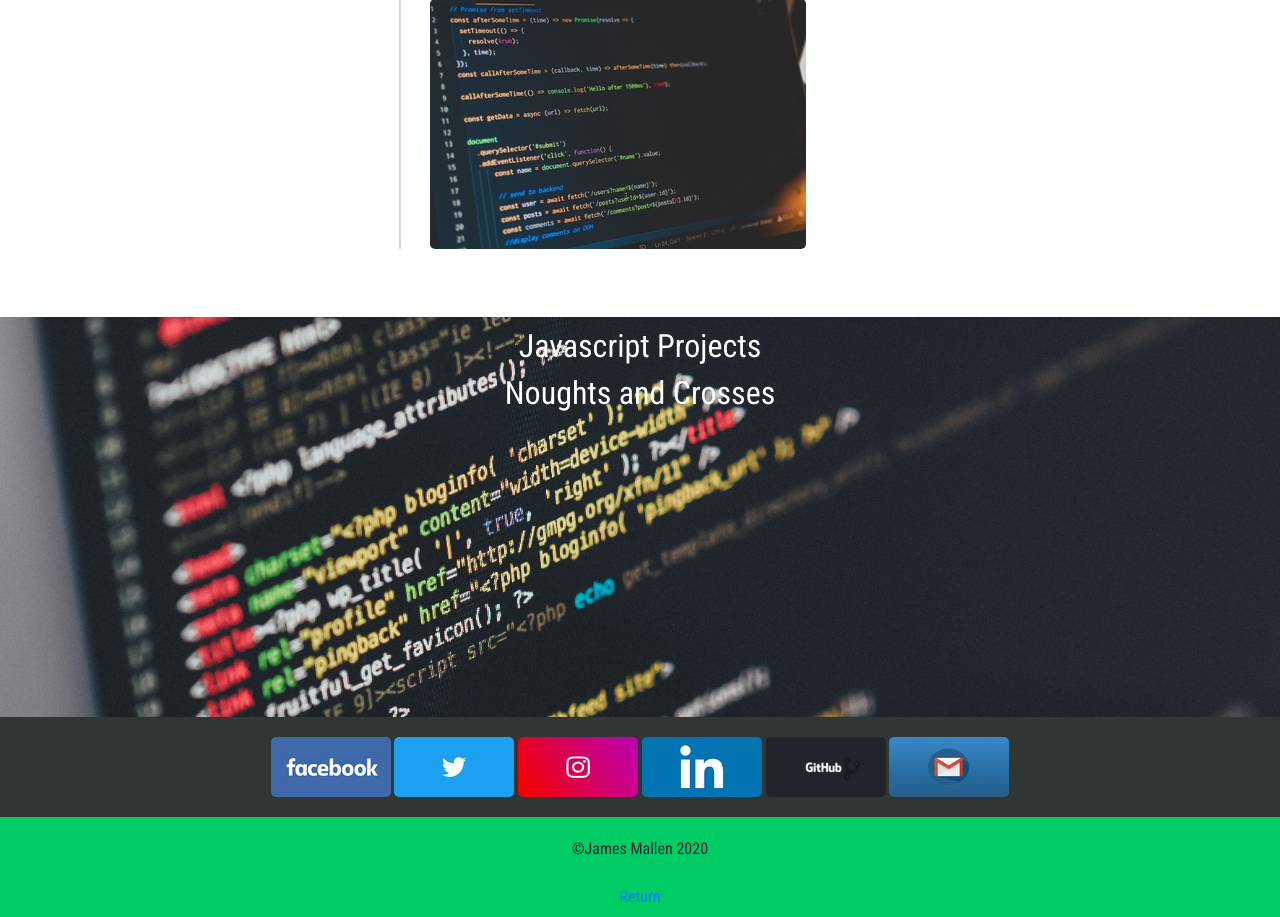
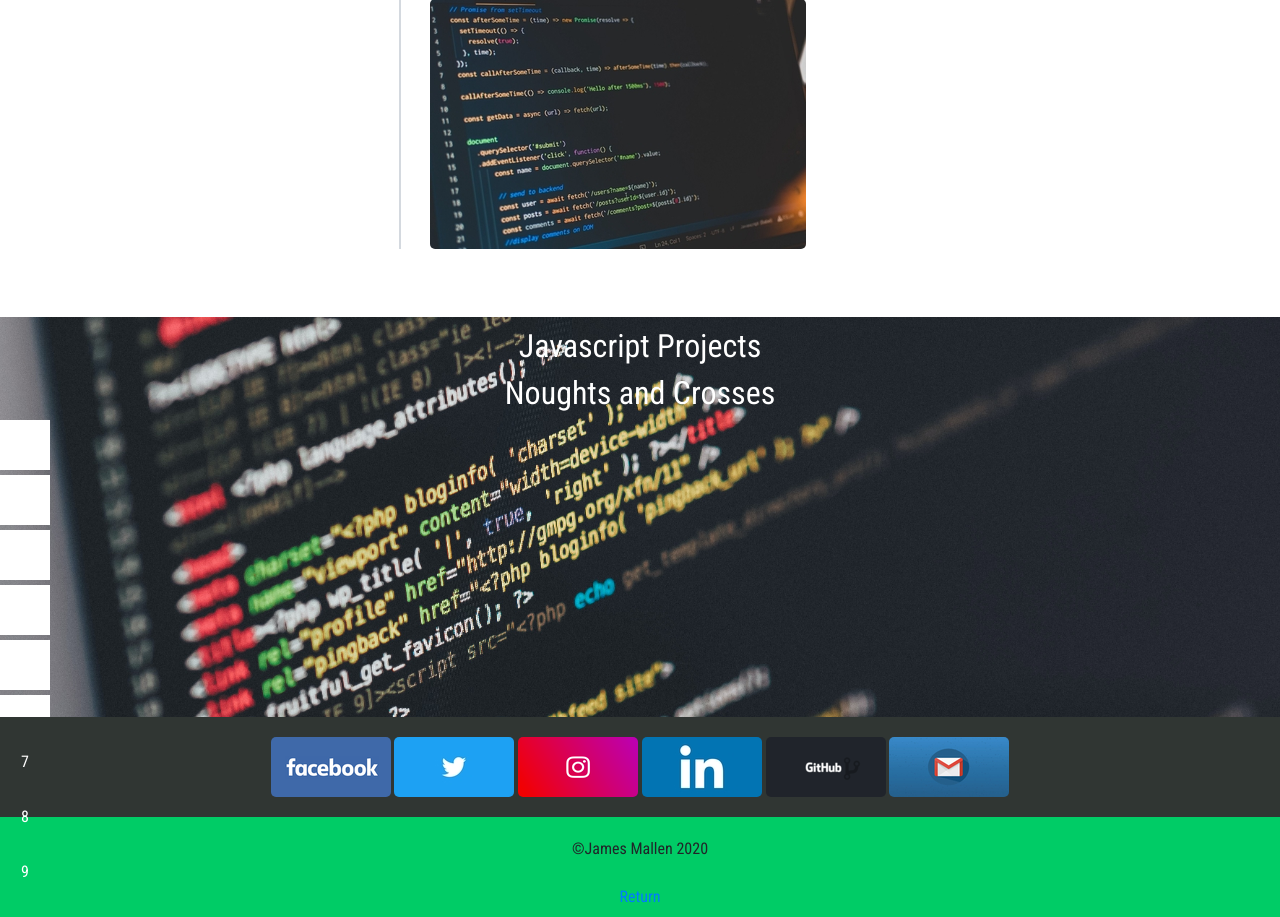
Before and after one commit to jmgithub1/PortfolioProject.io, a PHP site: page / in a window 1280 px wide. Shown: the part 3482-4399 px from the top of the page. Run offline with PHP 8.4, Linux system fonts and the light colour scheme.

Commit message:
clickable box

```diff
--- a/app.js
+++ b/app.js
@@ -7,7 +7,7 @@
 // odd click x  even click o
 //if number of clicks odd = x, otherwise 0
 // images for noughts and crosses
-const userClick = document.querySelector(".Cell0");
+const userClick = document.querySelector(".cell");
 
 userClick.addEventListener("click", () => {
     alert("You've clicked a box");
--- a/index.html
+++ b/index.html
@@ -92,21 +92,20 @@ integrity="sha384-JcKb8q3iqJ61gNV9KGb8thSsNjpSL0n8PARn9HuZOnIxN0hoP+VmmDGMN5t9UJ
                 </div>
             </div>
         </section>
-        <section id="java" class="JavaGame">
+        <section id="java" class="javaGame">
             <h2 class="game--title">Javascript Projects</h2>
-            <div id="Game">
-            <h2>Noughts and Crosses</h2>
-            <div id ="gameContainer">
-                <div class="Cell0"></div>
-                <div class="Cell1"></div>
-                <div class="Cell2"></div>
-                <div class="Cell3"></div>
-                <div class="Cell4"></div>
-                <div class="Cell5"></div>
-                <div class="Cell6"></div>
-                <div class="Cell7"></div>
-                <div class="Cell8"></div>
-            </div>
+                <h2>Noughts and Crosses</h2>
+                <section id="grid">
+                    <div class="cell" id="cell0">1</div>
+                    <div class="cell" id="cell1">2</div>
+                    <div class="cell" id="cell2">3</div>
+                    <div class="cell" id="cell3">4</div>
+                    <div class="cell" id="cell4">5</div>
+                    <div class="cell" id="cell5">6</div>
+                    <div class="cell" id="cell6">7</div>
+                    <div class="cell" id="cell7">8</div>
+                    <div class="cell" id="cell8">9</div>
+                </section>
         </section>
         <section id="contact" class="contactme">
             <div id="socialmedia">
--- a/style.css
+++ b/style.css
@@ -54,7 +54,7 @@ img{
 
 
 
-.JavaGame{
+.javaGame{
     padding-top: 10px;
     height: 400px;
     background-image: url("images/ilya-pavlov-OqtafYT5kTw-unsplash\ \(1\).jpg");
@@ -62,6 +62,22 @@ img{
     background-size: cover;
     text-align: center;
 }
+
+.grid {
+    display: flex;
+    flex-wrap: wrap;
+    justify-content: space-around;
+
+  }
+
+.cell {
+    flex: 0 0 33%;
+    height: 50px;
+    width: 50px;
+    margin-bottom: 5px;
+    background-color:white;
+
+  }
 
 .contactme{
     background-color: #303633;
```
